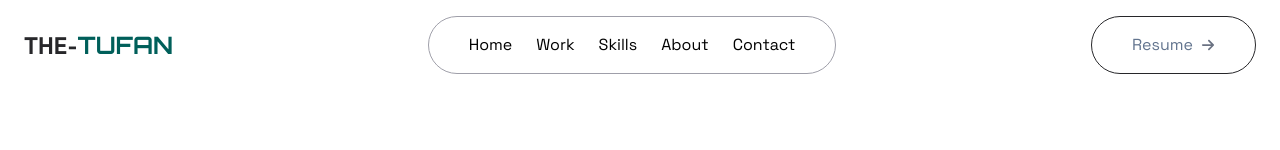
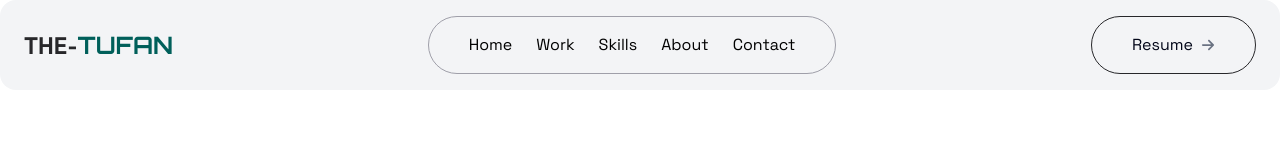
Before and after one commit to Ethan282/my_profile_v1, a React (Vite) app: page / in a window 1280 px wide. Shown: the top 150 px of the page. Built offline with nearby package versions, Linux system fonts and the light colour scheme.

Commit message:
Fix Navbar styling and update button hover effects for improved UI

```diff
--- a/src/components/Navbar.jsx
+++ b/src/components/Navbar.jsx
@@ -10,7 +10,7 @@ function Navbar() {
       initial={{ y: -50, opacity: 0 }}
       animate={{ y: 0, opacity: 1 }}
       transition={{ duration: 0.5, ease: "easeOut" }}
-      className="fixed w-full py-4 z-50 backdrop-blur-3xl">
+      className="fixed w-full py-4 z-50 backdrop-blur-3xl bg-gray-100 rounded-2xl">
       <div className="max-w-7xl mx-auto px-6">
         <div className="flex items-center justify-between">
           {/* logo */}
@@ -33,7 +33,7 @@ function Navbar() {
 
           {/* button */}
           <div className="">
-            <a href={cvFile} download="Tufan_Dutta_CV.pdf" className='px-10 py-4 border border-zinc-800 hover:text-white hover:bg-gray-700  rounded-full flex items-center gap-2 transition-all duration-300 text-slate-500 cursor-pointer hover:translate-y-1'>
+            <a href={cvFile} download="Tufan_Dutta_CV.pdf" className='px-10 py-4 border border-zinc-800 hover:text-white hover:bg-gray-950  rounded-full flex items-center gap-2 transition-all duration-300 text-slate-950 cursor-pointer hover:translate-y-1'>
               Resume
               <FaArrowRight className="text-gray-500 hover:text-white text-sm" />
             </a>
```
